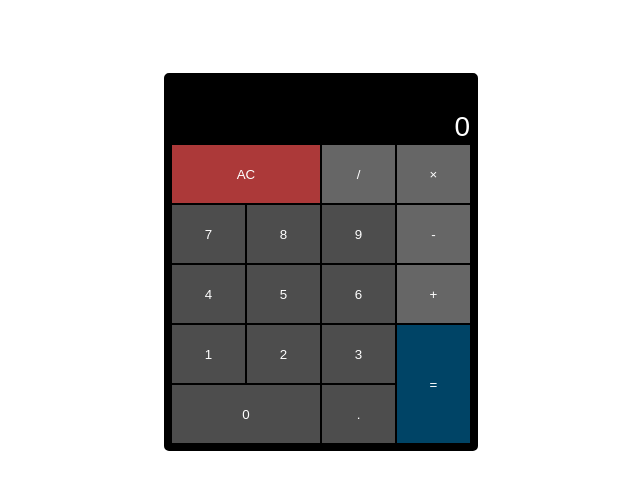
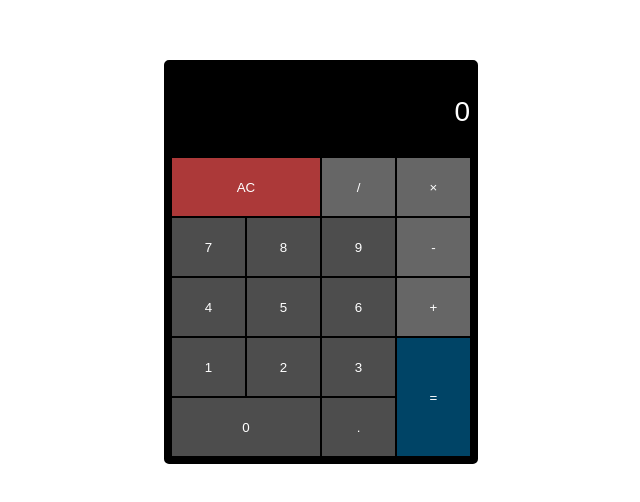
Before and after one commit to cyanChill/FCC-JavaScript-Calculator, a plain HTML site: page index.html in a window 1280 px wide. Shown: the part 126-628 px from the top of the page, without its empty margins (319-959 px from the left). Drawn offline with nearby package versions, Linux system fonts and the light colour scheme; a web font is replaced by a local one.

Commit message:
modification to style to reflect change in app structure

```diff
--- a/styles/style.scss
+++ b/styles/style.scss
@@ -4,7 +4,7 @@
 }
 
 // Calculator Components
-$CALC_COMPONENTS: ('zero': 'num', 'one': 'num', 'two': 'num', 'three': 'num', 'four': 'num', 'five': 'num', 'six': 'num', 'seven': 'num', 'eight': 'num', 'nine': 'num', 'decimal': 'num', 'add': 'operator', 'subtract': 'operator', 'multiply': 'operator', 'divide': 'operator', 'equals': 'equals', 'clear': 'AC', 'display': 'display');
+$CALC_COMPONENTS: ('zero': 'num', 'one': 'num', 'two': 'num', 'three': 'num', 'four': 'num', 'five': 'num', 'six': 'num', 'seven': 'num', 'eight': 'num', 'nine': 'num', 'decimal': 'num', 'add': 'operator', 'subtract': 'operator', 'multiply': 'operator', 'divide': 'operator', 'equals': 'equals', 'clear': 'AC', 'display': 'display', 'formula': 'formula');
 
 
 
@@ -24,6 +24,7 @@ body {
         width: 300px;
         display: grid;
         grid-template-areas:
+            "formula formula formula formula"
             "display display display display"
             "clear clear divide multiply"
             "seven eight nine subtract"
@@ -31,7 +32,7 @@ body {
             "one two three equals"
             "zero zero decimal equals";
         grid-template-columns: repeat(4, 25%);
-        grid-template-rows: auto repeat(5, 60px);
+        grid-template-rows: auto auto repeat(5, 60px);
     }
 
     @each $key, $type in $CALC_COMPONENTS {
@@ -56,7 +57,7 @@ body {
             }
         }
         ##{$key}:hover {
-            @if $type != display {
+            @if $type != display and $type != formula {
                 color: black;
                 border: 1px solid #808080;
                 margin: 0;
@@ -77,26 +78,17 @@ body {
         }
     }
 
-    #display {
+    #display, #formula {
         font-family: "Calculator", sans-serif;
         font-size: 28px;
         text-align: right !important;
-
-        p {
-            margin: 0;
-        }
-
-        #user-input {
-            min-height: 30px;
-        }
-
-        #prev-input {
-            font-size: 20px;
-            color: orange;
-            word-break: break-all;
-            min-height: 30px;
-        }
-
+        min-height: 30px;
+        margin: 1px;
     }
 
+    #formula {
+        font-size: 20px;
+        color: orange;
+        word-break: break-all;
+    }
 }
```
Also changed, not shown: styles/style.css.
